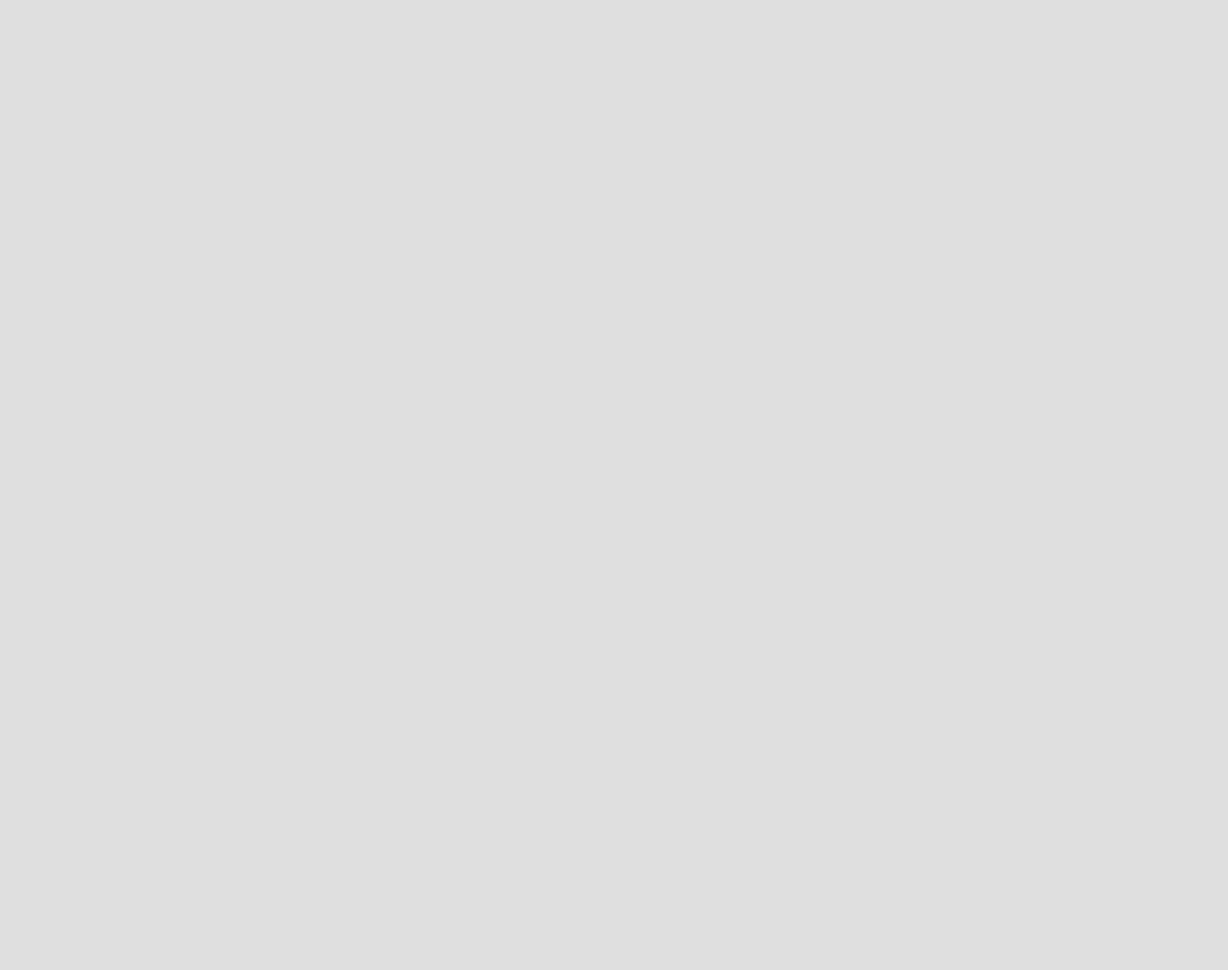
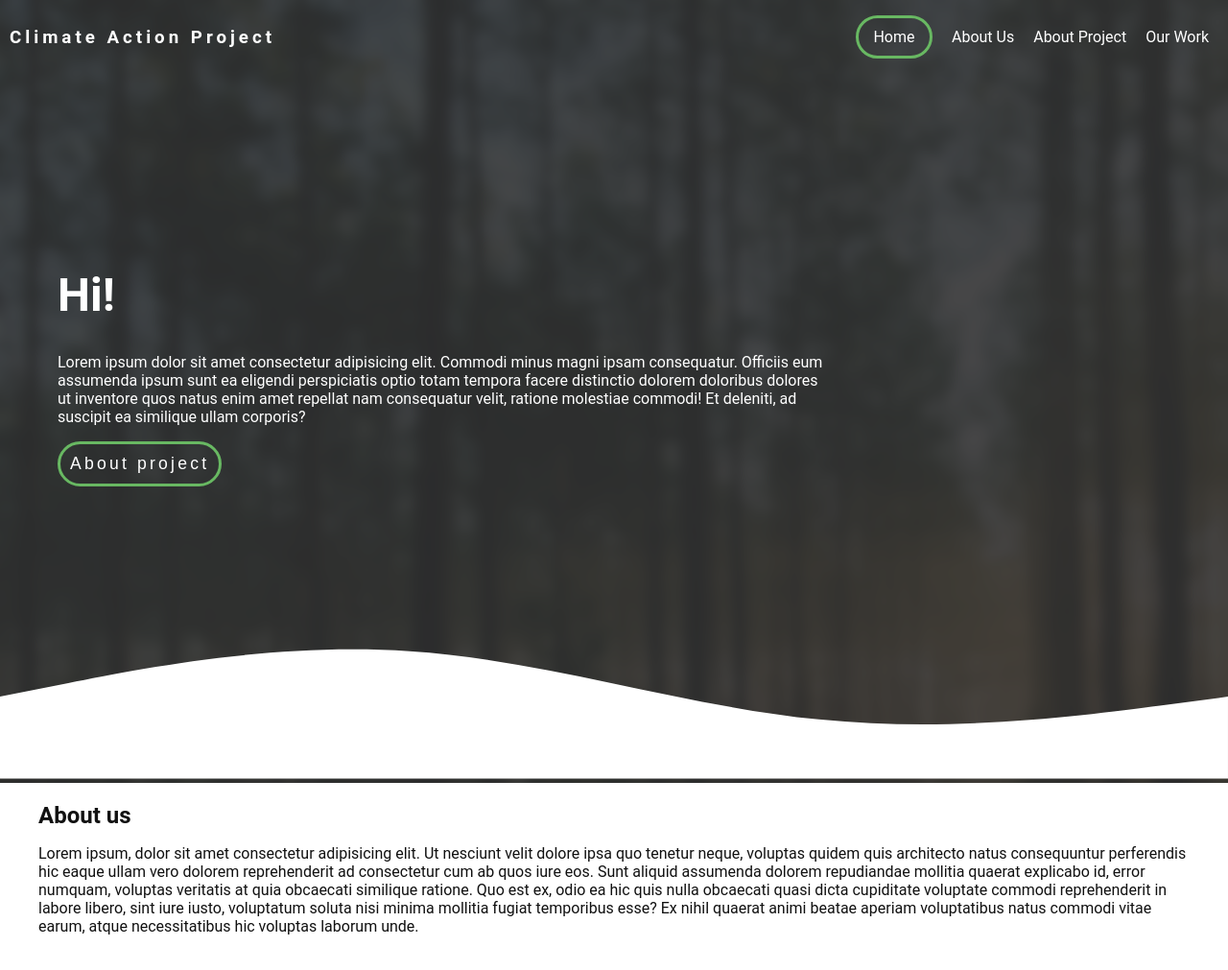
Before and after one commit to jozwikaleksander/3i-climate-action-project, a plain HTML site: page index.html in a window 1280 px wide. Shown: the whole page at 96% size. Before the commit the page ends 800 px from the top, so only its background shows below. Drawn offline with Linux system fonts and the light colour scheme.

Commit message:
Nav and hero

```diff
--- a/index.html
+++ b/index.html
@@ -13,6 +13,41 @@
     <link rel="stylesheet" href="style.css">
 </head>
 <body>
+    <div class="bg">
+        <img src="./img/background.png" alt="">
+    </div>
+    <nav class="main-nav">
+        <h3>Climate Action Project</h3>
 
+        <ul>
+            <li>home</li>
+            <li>about us</li>
+            <li>about project</li>
+            <li>our work</li>
+        </ul>
+    </nav>
+
+    <div class="hero">
+        <div class="left">
+            <h1>Hi!</h1>
+
+            <p>Lorem ipsum dolor sit amet consectetur adipisicing elit. Commodi minus magni ipsam consequatur. Officiis eum assumenda ipsum sunt ea eligendi perspiciatis optio totam tempora facere distinctio dolorem doloribus dolores ut inventore quos natus enim amet repellat nam consequatur velit, ratione molestiae commodi! Et deleniti, ad suscipit ea similique ullam corporis?</p>
+
+            <button>About project</button>
+        </div>
+<!--
+        <div class="right">
+            <img src="./img/school.jpg" alt="ZSE Radom">
+        </div> -->
+
+    </div>
+
+    <svg xmlns="http://www.w3.org/2000/svg" viewBox="0 0 1440 320"><path fill="#fff" fill-opacity="1" d="M0,224L80,208C160,192,320,160,480,170.7C640,181,800,235,960,250.7C1120,267,1280,245,1360,234.7L1440,224L1440,320L1360,320C1280,320,1120,320,960,320C800,320,640,320,480,320C320,320,160,320,80,320L0,320Z"></path></svg>
+    <main>
+        <section id="about-us">
+            <h1>About us</h1>
+            <p>Lorem ipsum, dolor sit amet consectetur adipisicing elit. Ut nesciunt velit dolore ipsa quo tenetur neque, voluptas quidem quis architecto natus consequuntur perferendis hic eaque ullam vero dolorem reprehenderit ad consectetur cum ab quos iure eos. Sunt aliquid assumenda dolorem repudiandae mollitia quaerat explicabo id, error numquam, voluptas veritatis at quia obcaecati similique ratione. Quo est ex, odio ea hic quis nulla obcaecati quasi dicta cupiditate voluptate commodi reprehenderit in labore libero, sint iure iusto, voluptatum soluta nisi minima mollitia fugiat temporibus esse? Ex nihil quaerat animi beatae aperiam voluptatibus natus commodi vitae earum, atque necessitatibus hic voluptas laborum unde.</p>
+        </section>
+    </main>
 </body>
 </html>
--- a/style.css
+++ b/style.css
@@ -2,13 +2,18 @@
 
 /* Fonts */
 @import url('https://fonts.googleapis.com/css2?family=Roboto:wght@100;300;400;700&display=swap');
+
+/* Html */
+html{
+    scroll-behavior: smooth;
+}
 
 /* Root */
 :root{
     /* Color palette - przykładowe */
     --primaryColor: #efefef;
     --textColor: #111;
-    --accentColor: #81E979;
+    --accentColor: #68b862;
     --backgroundColor: #dfdfdf;
 }
 
@@ -19,6 +24,100 @@ body{
 
     font-family: 'Roboto',sans-serif;
     color: var(--textColor);
+}
 
-    background-color: var(--backgroundColor);
+/* Background */
+.bg{
+    position: fixed;
+    z-index: -1000;
 }
+
+/* Main navbar */
+.main-nav{
+    display: flex;
+    justify-content: space-between;
+    align-items: center;
+    padding: 0 10px;
+    color: white;
+}
+
+.main-nav ul{
+    list-style-type: none;
+    display: flex;
+    align-items: center;
+}
+
+.main-nav ul li{
+    margin: 0 10px;
+    text-transform: capitalize;
+}
+
+.main-nav h3{
+    letter-spacing: .25rem;
+}
+
+.main-nav li:first-child{
+    border: 3px var(--accentColor) solid;
+    padding: 10px;
+    border-radius: 25px;
+    width: 80px;
+    text-align: center;
+    cursor: pointer;
+    transition: .2s ease-in-out all;
+}
+.main-nav li:first-child:hover{
+    background-color: var(--accentColor);
+    color: white;
+}
+
+/* Hero */
+.hero{
+    width: 1200px;
+    margin-left: auto;
+    margin-right: auto;
+    color: #fff;
+    display: flex;
+    justify-content: space-between;
+    padding: 20px;
+    margin-top: 150px;
+    border-radius: 25px;
+}
+.hero h1{
+    font-size: 3rem;
+}
+.hero p{
+    width: 800px;
+}
+.hero button{
+    border: 3px var(--accentColor) solid;
+    background: transparent;
+    color: #fff;
+    padding: 10px;
+    border-radius: 25px;
+    font-size: 1.1rem;
+    letter-spacing: .2rem;
+    font-weight: 300;
+    text-align: center;
+    cursor: pointer;
+    transition: .2s ease-in-out all;
+}
+.hero button:hover{
+    background-color: var(--accentColor);
+    color: white;
+}
+
+/* Main */
+main{
+    background: white;
+    margin: 0;
+    padding: 20px;
+}
+main h1{
+    margin: 0;
+    padding: 0;
+}
+main section{
+    width: 1200px;
+    margin-left: auto;
+    margin-right: auto;
+}
```
Also changed, not shown: img/background.png (added), img/school.jpg (added).
